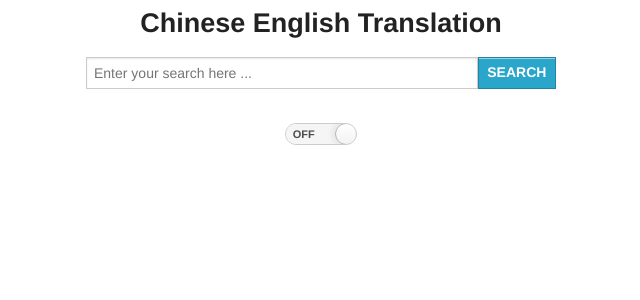
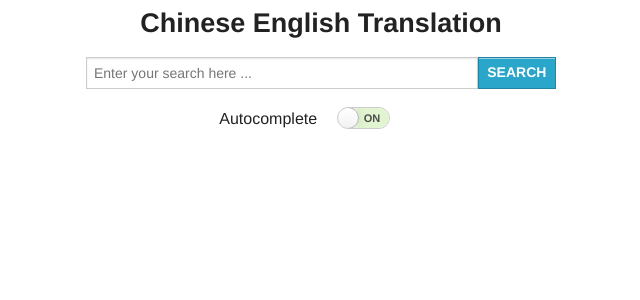
Before and after one commit to hsientsungwu/Transmatter, a PHP site: page / in a window 1280 px wide. Shown: the top 300 px of the page, without its empty margins (319-959 px from the left). Run offline with PHP 8.4, Linux system fonts and the light colour scheme; some libraries are stand-ins or nearby versions.

Commit message:
New features
* ability to turn off autocomplete
* add search button to avoid any confusion
* style fixes
* change the way the result dislayed

```diff
--- a/css/dictionary_home.css
+++ b/css/dictionary_home.css
@@ -1,13 +1,9 @@
-.dictionaryList {
-	min-height: 150px;
-}
+
 
 .dictionaryList ul {
 	margin-left: 20px;
 	padding: 5px;
 }
-
-
 
 .searchKey {
 	text-align: center;
@@ -15,5 +11,27 @@
 
 .reportbug {
 	font-size: 12px;
+}
 
+#id_searchform {
+	margin-bottom: 0px;
 }
+
+.autocomplete-toggle {
+	text-align: center;
+}
+
+.autocomplete-toggle span {
+	display: inline-block;
+	position: relative;
+	top: -25px;
+}
+
+.autocomplete-toggle #id_autocomplete_toggle {
+	float: none;
+	display: inline-block;
+}
+
+.autocomplete-toggle .switch {
+	width: 75%;
+}
--- a/index.php
+++ b/index.php
@@ -38,13 +38,14 @@ header("Content-Type: text/html; charset=utf-8");
 			    </form>
 
 			    <div class="row">
-			    	<div class="small-8 small-centered columns">
-						<div class="small-4 small-centered columns">
+			    	<div class="small-8 small-centered columns autocomplete-toggle">
+			    		<span>Autocomplete</span>
+						<div class="small-4 columns" id="id_autocomplete_toggle">
 							<div class="switch tiny round">
-							  	<input id="z" name="switch-z" type="radio" checked>
+							  	<input id="z" name="switch-autocomplete" type="radio" value="off">
 							 	<label for="z" onclick="">OFF</label>
-							  	<input id="z1" name="switch-z" type="radio">
-							  	<label for="z1" onclick="">ON</label>
+							  	<input id="z1" name="switch-autocomplete" type="radio" value="on" checked>
+							  	<label for="z1" onclick="" style="right:11%;">ON</label>
 							  	<span></span>
 							</div>
 					    </div>
--- a/js/application.js
+++ b/js/application.js
@@ -43,6 +43,14 @@ $(document).ready(function(){
 		});
 	});
 
+	$('input[name="switch-autocomplete"]').bind('click', function (e) {
+		if ($(this).val() == 'off') {
+			$('#id_key').autocomplete('disable');
+		} else {
+			$('#id_key').autocomplete('enable');
+		}
+	});
+
 	function searchForWord() {
 		$('.results').css({opacity: 0.25});
 
```
Also changed, not shown: ajax/chtoeng.search.php (+5 -5 lines).
